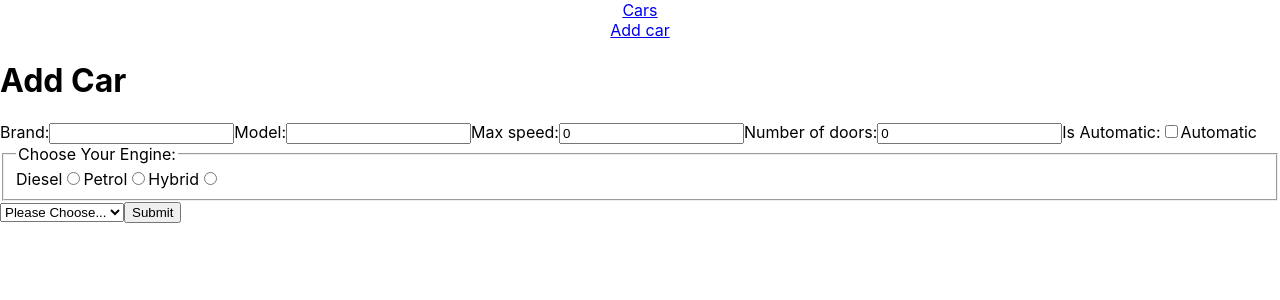
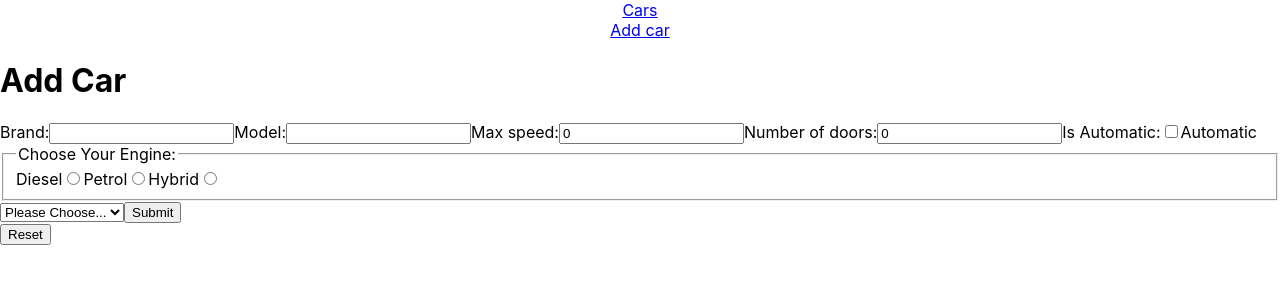
Before and after one commit to radojeRade/cars-api, a React (Create React App) app: page /add in a window 1280 px wide. Shown: the top 300 px of the page. Built offline with nearby package versions, Linux system fonts and the light colour scheme.

Commit message:
Zadatak 4

```diff
--- a/src/components/AddCarForm.jsx
+++ b/src/components/AddCarForm.jsx
@@ -1,11 +1,11 @@
 import React from "react";
 
 export default function AppCarForm({handleBrand, handleModel, handleMaxSpeed,
-        handleNumberOfDoors, handleIsAutomatic, handleYear, handleEngine,
+        handleNumberOfDoors, handleIsAutomatic, handleYear, handleEngine, reset,
          brand, model, engine, years, maxSpeed, isAutomatic, numberOfDoors, addingCar}){
 
     return (
-
+        <div>
         <form onSubmit={addingCar}>
             <label>Brand:
                 <input type='text'
@@ -77,6 +77,9 @@ export default function AppCarForm({handleBrand, handleModel, handleMaxSpeed,
             </select>
 
             <button>Submit</button>
+
         </form>
+        <button onClick = {() => reset()}>Reset</button>
+        </div>
     )
 }
--- a/src/pages/AddCar.jsx
+++ b/src/pages/AddCar.jsx
@@ -43,6 +43,12 @@ export default function AddCar(){
         setObj({ ...obj, numberOfDoors: Number(numOfDoors)});
     }
 
+    const reset = () => {
+        setObj({brand:"", model:"", maxSpeed: 0,
+        isAutomatic: false,
+        engine: "", numberOfDoors: 0});
+    }
+
     const addingCar = async (e) => {
         e.preventDefault();
         const response = await CarsService.add( obj);
@@ -73,7 +79,8 @@ export default function AddCar(){
                               maxSpeed = {obj.maxSpeed}
                               isAutomatic = {obj.isAutomatic}
                               numberOfDoors = {obj.numberOfDoors}
-                              addingCar = {addingCar}/>
+                              addingCar = {addingCar}
+                              reset = {reset}/>
 
         </div>
     </div>
```
